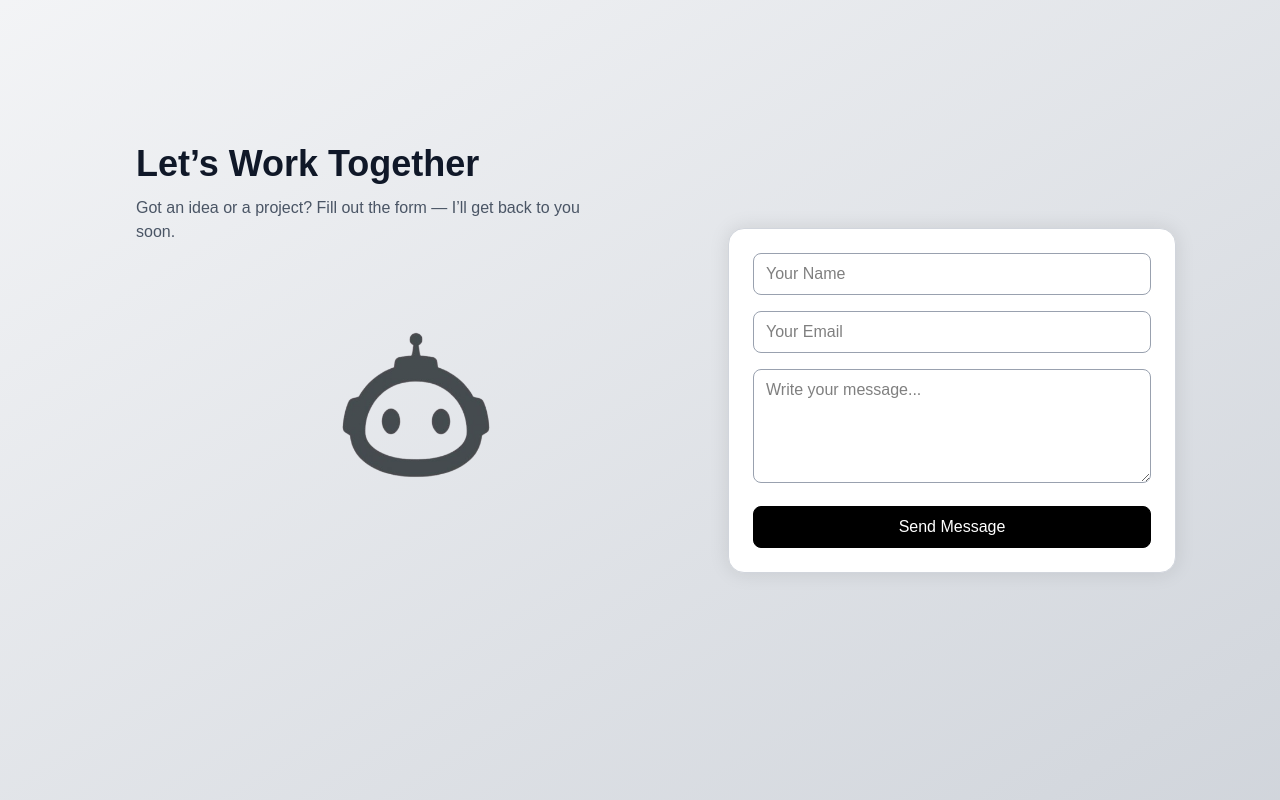
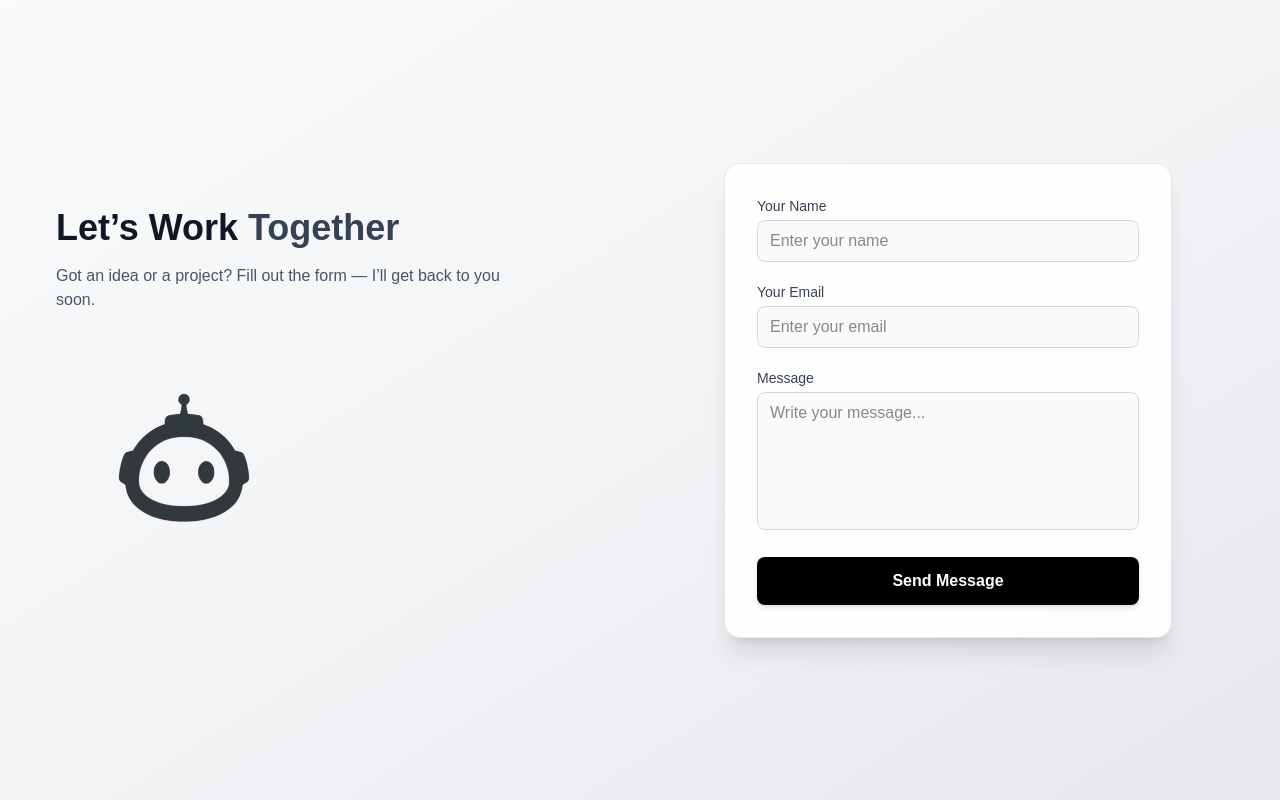
Before and after one commit to TheRayRock/portfolio, a Next.js app: page /component/ConatctForm in a window 1280 px wide. Built offline with nearby package versions, Linux system fonts and the light colour scheme.

Commit message:
Scroll bar add

```diff
--- a/package.json
+++ b/package.json
@@ -11,6 +11,8 @@
   },
   "dependencies": {
     "@emailjs/browser": "^4.4.1",
+    "framer-motion": "^12.23.24",
+    "lucide-react": "^0.553.0",
     "next": "16.0.0",
     "openai": "^6.7.0",
     "react": "19.2.0",
--- a/src/app/component/ConatctForm/page.js
+++ b/src/app/component/ConatctForm/page.js
@@ -1,7 +1,7 @@
 "use client";
 import { useState } from "react";
 import emailjs from "@emailjs/browser";
-
+import { motion } from "framer-motion";
 
 export default function ContactForm() {
   const [form, setForm] = useState({ name: "", email: "", message: "" });
@@ -17,14 +17,14 @@ export default function ContactForm() {
 
     emailjs
       .send(
-        "service_8pjwp4d",
-        "template_z1oexm9",
+        "service_8pjwp4d", // your service ID
+        "template_z1oexm9", // your template ID
         {
           from_name: form.name,
           from_email: form.email,
           message: form.message,
         },
-        "cmcIR3gF9dL-XDkzs"
+        "cmcIR3gF9dL-XDkzs" // your public key
       )
       .then(() => {
         setStatus("✅ Message sent successfully!");
@@ -37,63 +37,91 @@ export default function ContactForm() {
   };
 
   return (
-    <div className="flex flex-col md:flex-row items-center justify-center min-h-screen bg-gradient-to-br from-gray-100 to-gray-300 text-black px-4">
-      <div className="md:w-1/2 p-8 text-center md:text-left">
-        <h2 className="text-4xl font-bold mb-3 text-gray-900">
-          Let’s Work Together
+    <section className="flex flex-col md:flex-row items-center justify-center min-h-screen bg-gradient-to-br from-gray-50 via-gray-100 to-gray-200 px-6 py-12">
+      {/* Left Section */}
+      <motion.div
+        initial={{ opacity: 0, x: -50 }}
+        whileInView={{ opacity: 1, x: 0 }}
+        transition={{ duration: 0.6 }}
+        className="md:w-1/2 p-8 text-center md:text-left"
+      >
+        <h2 className="text-4xl font-bold mb-4 text-gray-900">
+          Let’s Work <span className="text-gray-700">Together</span>
         </h2>
-        <p className="text-gray-600 mb-6 max-w-md">
-          Got an idea or a project? Fill out the form —
-          I’ll get back to you soon.
+        <p className="text-gray-600 mb-6 max-w-md mx-auto md:mx-0">
+          Got an idea or a project? Fill out the form — I’ll get back to you soon.
         </p>
         <img
           src="/I_will_design_your_creative_logo_in_24hrs-removebg-preview.png"
-          alt="Contact"
-          className="hidden md:block mb-25 w-72 mx-auto opacity-80"
+          alt="Contact Icon"
+          className="hidden md:block w-64 mx-auto md:mx-0 opacity-90 hover:scale-105 transition-transform duration-300"
         />
-      </div>
+      </motion.div>
 
-      <div className="md:w-1/2 bg-white shadow-[0_0_20px_rgba(0,0,0,0.1)] rounded-2xl p-6 w-full max-w-md border border-gray-300">
-        <form onSubmit={handleSubmit} className="space-y-4">
+      {/* Right Section (Form) */}
+      <motion.div
+        initial={{ opacity: 0, x: 50 }}
+        whileInView={{ opacity: 1, x: 0 }}
+        transition={{ duration: 0.6, delay: 0.2 }}
+        className="md:w-1/2 bg-white/90 shadow-xl rounded-2xl p-8 w-full max-w-md mx-auto backdrop-blur-sm border border-gray-200"
+      >
+        <form onSubmit={handleSubmit} className="space-y-5">
+          <div>
+            <label className="block text-sm text-gray-700 mb-1">Your Name</label>
             <input
               type="text"
               name="name"
               value={form.name}
               onChange={handleChange}
-            placeholder="Your Name"
-            className="w-full border border-gray-400 rounded-lg px-3 py-2 bg-transparent focus:outline-none focus:ring-2 focus:ring-black transition"
+              placeholder="Enter your name"
+              className="w-full border border-gray-300 rounded-lg px-3 py-2 focus:outline-none focus:ring-2 focus:ring-gray-800 transition bg-gray-50"
               required
             />
+          </div>
+          <div>
+            <label className="block text-sm text-gray-700 mb-1">Your Email</label>
             <input
               type="email"
               name="email"
               value={form.email}
               onChange={handleChange}
-            placeholder="Your Email"
-            className="w-full border border-gray-400 rounded-lg px-3 py-2 bg-transparent focus:outline-none focus:ring-2 focus:ring-black transition"
+              placeholder="Enter your email"
+              className="w-full border border-gray-300 rounded-lg px-3 py-2 focus:outline-none focus:ring-2 focus:ring-gray-800 transition bg-gray-50"
               required
             />
+          </div>
+          <div>
+            <label className="block text-sm text-gray-700 mb-1">Message</label>
             <textarea
               name="message"
               value={form.message}
               onChange={handleChange}
               placeholder="Write your message..."
-            rows="4"
-            className="w-full border border-gray-400 rounded-lg px-3 py-2 bg-transparent focus:outline-none focus:ring-2 focus:ring-black transition"
+              rows="5"
+              className="w-full border border-gray-300 rounded-lg px-3 py-2 focus:outline-none focus:ring-2 focus:ring-gray-800 transition bg-gray-50 resize-none"
               required
             />
-          <button
+          </div>
+          <motion.button
             type="submit"
-            className="w-full bg-black text-white py-2 rounded-lg hover:bg-white hover:text-black border border-black transition-all duration-300"
+            whileHover={{ scale: 1.02 }}
+            whileTap={{ scale: 0.97 }}
+            className="w-full bg-black text-white font-semibold py-3 rounded-lg hover:bg-gray-900 transition-all duration-300 shadow-md"
           >
             Send Message
-          </button>
+          </motion.button>
         </form>
 
         {status && (
-          <p className="text-sm text-center mt-3 text-gray-600">{status}</p>
+          <p
+            className={`text-sm text-center mt-4 ${
+              status.includes("✅") ? "text-green-600" : "text-red-500"
+            }`}
+          >
+            {status}
+          </p>
         )}
-      </div>
-    </div>
+      </motion.div>
+    </section>
   );
 }
--- a/src/app/globals.css
+++ b/src/app/globals.css
@@ -19,6 +19,10 @@
   }
 }
 
+html {
+  scroll-behavior: smooth;
+}
+
 body {
   background: var(--background);
   color: var(--foreground);
--- a/src/app/page.js
+++ b/src/app/page.js
@@ -22,7 +22,8 @@ export default function Home() {
   <ChatPage />
 </div>
 
-        <section id="skills" className="min-h-screen py-16">
+        {/* <section id="skills" className="min-h-screen py-16"> */}
+        <section id="skills" className="scroll-mt-16">
           <h2>
             <Skills />
           </h2>
@@ -34,20 +35,22 @@ export default function Home() {
           </h2>
         </section>
 
-        <section id="about" className="min-h-screen py-16">
+        {/* <section id="about" className="min-h-screen py-16"> */}
+        <section id="about" className="scroll-mt-16">
           <h2>
             <AboutMe />
           </h2>
         </section>
 
-        <section id="projects" className="min-h-screen py-16">
+        <section id="projects" className="scroll-mt-16">
           <h2>
             <Projects />
           </h2>
         </section>
 
 
-                <section id="contactform" className="min-h-screen py-16">
+                {/* <section id="contactform" className="min-h-screen py-16"> */}
+          <section id="contactform" className="scroll-mt-16">
           <h2>
               <ContactForm />
           </h2>
```
Also changed, not shown: src/app/component/Navbar/Navbar.js (+223 -99 lines), 1 other file (tests, documents, lock files or other folders). Lines whose indentation alone changed are shown as unchanged.
